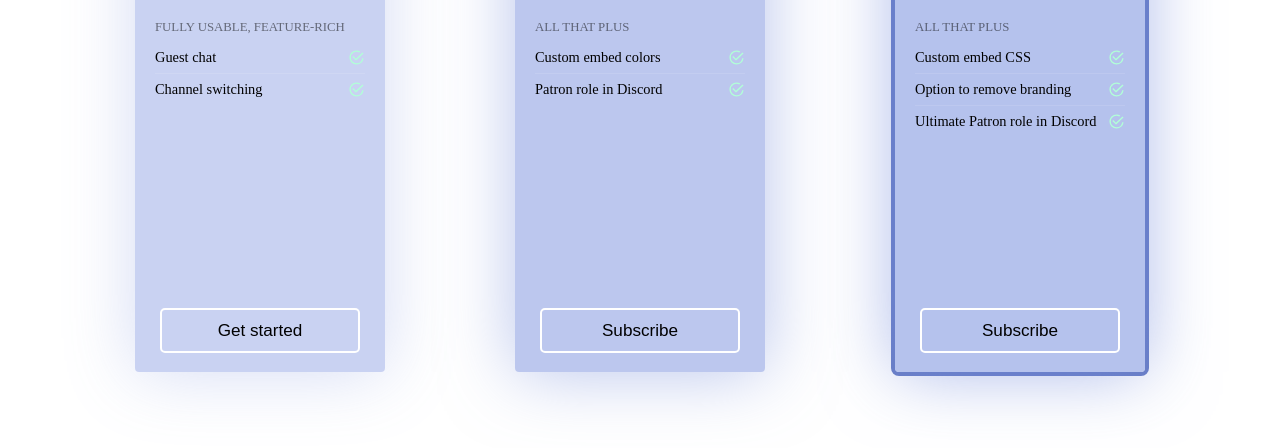
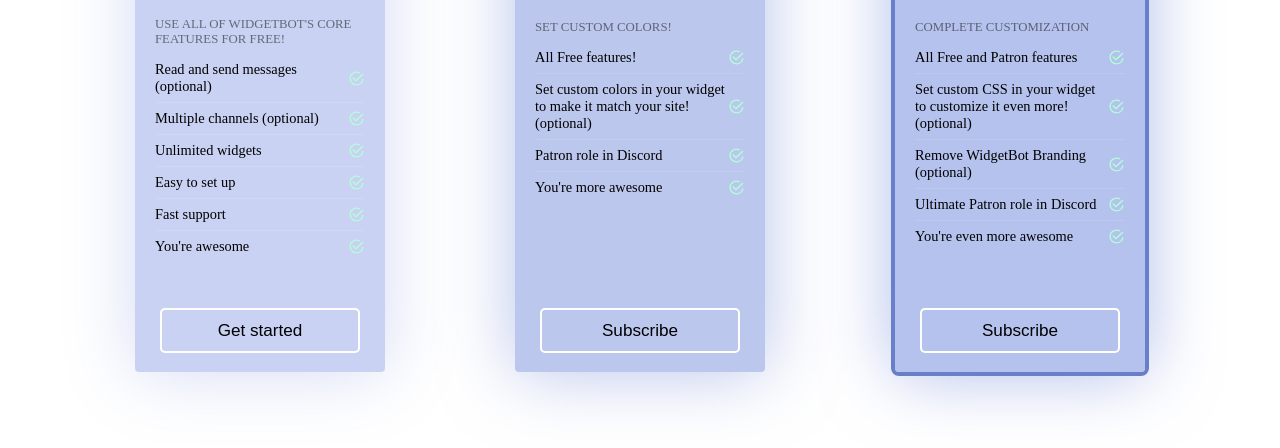
Before and after one commit to widgetbot-io/oldwebsite, a Gatsby site: page /patron in a window 1280 px wide. Shown: the part 136-584 px from the top of the page. Built offline with nearby package versions, Linux system fonts and the light colour scheme; Gatsby itself is replaced by a stand-in of ours.

Commit message:
Update patron page

```diff
--- a/src/pages/patron/index.tsx
+++ b/src/pages/patron/index.tsx
@@ -12,12 +12,14 @@ export const products = [
     button: 'Get started',
     price: 0,
     zIndex: 1,
-    tip: 'Fully usable, feature-rich',
+    tip: 'Use all of WidgetBot\'s core features for free!',
     features: [
-      'Guest chat',
-      'Channel switching'//,
-      //'5,000 requests a day',
-      //'100 concurrent connections, with realtime updates for all users'
+      'Read and send messages (optional)',
+      'Multiple channels (optional)',
+      'Unlimited widgets',
+      'Easy to set up',
+      'Fast support',
+      'You\'re awesome'
     ]
   },
   {
@@ -25,15 +27,14 @@ export const products = [
     id: 'supporter',
     processor: 'patron',
     button: 'Subscribe',
-    price: 2.5,
+    price: 2.50,
     zIndex: 3,
-    tip: 'All that plus',
+    tip: 'Set custom colors!',
     features: [
-      //'15,000 requests a day',
-      //'500 concurrent connections, with realtime updates for all users',
-      'Custom embed colors',
-      'Patron role in Discord'
-      //'Embed analytics'
+      'All Free features!',
+      'Set custom colors in your widget to make it match your site! (optional)',
+      'Patron role in Discord',
+      'You\'re more awesome'
     ]
   },
   {
@@ -44,14 +45,13 @@ export const products = [
     highlight: true,
     price: 5,
     zIndex: 4,
-    tip: 'All that plus',
+    tip: 'Complete customization',
     features: [
-      //'45,000 requests a day',
-      //'1000 concurrent connections, with realtime updates for all users',
-      'Custom embed CSS',
-      //'Instantly display an alert to all of your visitors',
-      'Option to remove branding',
-      'Ultimate Patron role in Discord'
+      'All Free and Patron features',
+      'Set custom CSS in your widget to customize it even more! (optional)',
+      'Remove WidgetBot Branding (optional)',
+      'Ultimate Patron role in Discord',
+      'You\'re even more awesome'
     ]
   }/*,
   {
@@ -88,7 +88,7 @@ const Patron = () => (
             ? window.open('https://www.patreon.com/join/widgetbot/checkout?rid=2875090')
             : product.processor === 'ultimate'
               ? window.open('https://www.patreon.com/join/widgetbot/checkout?rid=1826876')
-              : navigateTo('https://docs.widgetbot.io.tutorial')
+              : window.location.href = 'https://docs.widgetbot.io/tutorial'
         }
       />
     ))}
```
